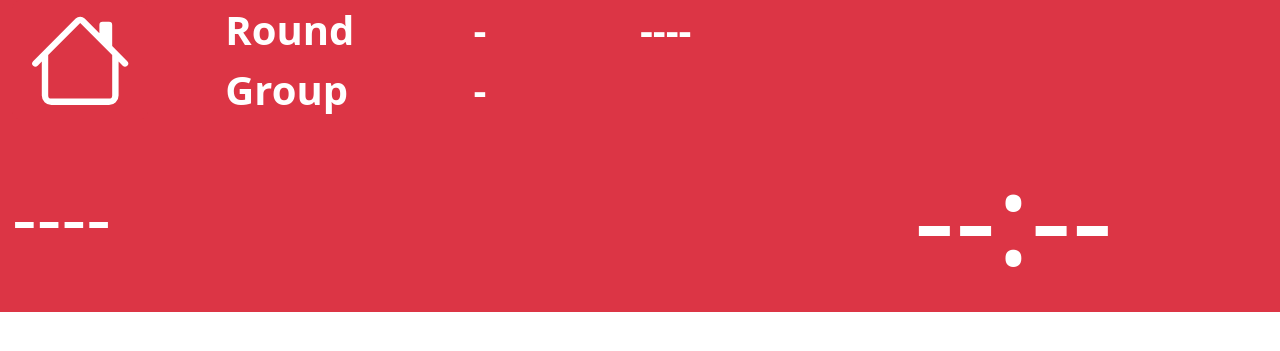
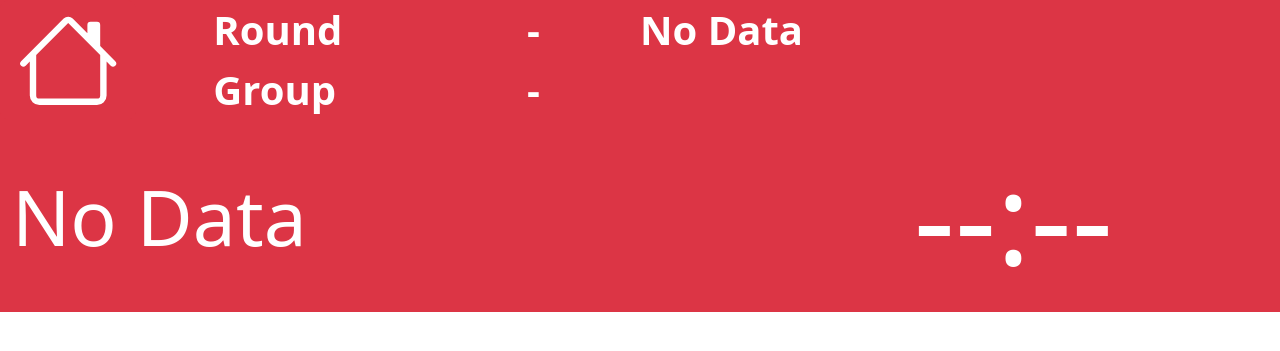
Before and after one commit to paul4477/f3k-cloud-run, a Flask app: page /event/1 in a window 1280 px wide. Shown: the top 351 px of the page. Run offline with Flask 3, Linux system fonts and the light colour scheme.

Commit message:
fixed some layout and json parsing

```diff
--- a/templates/event_viewer.html
+++ b/templates/event_viewer.html
@@ -11,9 +11,9 @@
      const bigTime = document.getElementById('bigTime');
 
     eventSource.addEventListener("state", (event) => {
-      console.log(event);
+      //console.log(event);
 
-      data = event.data;
+      data = JSON.parse(event.data);
 
       document.getElementById('bigTime').textContent = data.time_str;
       document.getElementById('roundNum').textContent = data.round_num;
@@ -32,16 +32,19 @@
           document.getElementById('groupLetter').textContent += ` (${flightNum})`;
         }
       }
-      document.getElementById('roundDescription').textContent = data.task_name;
+      document.getElementById('roundDescription').textContent = data.task_name.split("- ")[1];
       document.getElementById('sectionDescription').textContent = data.section;
 
       const roundInfoRow = document.getElementById('roundInfoRow')
       const roundTimerRow = document.getElementById('roundTimerRow')
+      const homeBtn = document.getElementById('home')
 
 
       if (data.no_fly && roundInfoRow.classList.contains('bg-success')) {
         roundInfoRow.classList.remove('bg-success');
         roundInfoRow.classList.add('bg-danger');
+        homeBtn.classList.remove('btn-success');
+        homeBtn.classList.add('btn-danger');
         roundTimerRow.classList.remove('bg-success');
         roundTimerRow.classList.add('bg-danger');
       }
@@ -49,6 +52,8 @@
         if (!data.no_fly && roundInfoRow.classList.contains('bg-danger')) {
           roundInfoRow.classList.remove('bg-danger');
           roundInfoRow.classList.add('bg-success');
+          homeBtn.classList.remove('btn-danger');
+          homeBtn.classList.add('btn-success');
 
           roundTimerRow.classList.remove('bg-danger');
           roundTimerRow.classList.add('bg-success');
@@ -77,23 +82,23 @@
 
 <div id="roundInfoRow"class="row bg-danger text-white fw-bold fs-1">
 
-  <div class="col-2">
-     <a href="{{ url_for('index')}}" id="start" class="btn btn-danger btn-lg"><svg xmlns="http://www.w3.org/2000/svg" height="8vw" fill="white" class="bi bi-house" viewBox="0 0 16 16">
+  <div class="col-2 gx-0">
+     <a href="{{ url_for('index')}}" id="home" class="btn btn-danger btn-lg"><svg xmlns="http://www.w3.org/2000/svg" height="8vw" fill="white" class="bi bi-house" viewBox="0 0 16 16">
       <path d="M8.707 1.5a1 1 0 0 0-1.414 0L.646 8.146a.5.5 0 0 0 .708.708L2 8.207V13.5A1.5 1.5 0 0 0 3.5 15h9a1.5 1.5 0 0 0 1.5-1.5V8.207l.646.647a.5.5 0 0 0 .708-.708L13 5.793V2.5a.5.5 0 0 0-.5-.5h-1a.5.5 0 0 0-.5.5v1.293zM13 7.207V13.5a.5.5 0 0 1-.5.5h-9a.5.5 0 0 1-.5-.5V7.207l5-5z"/>
     </svg></a>
   </div>
-  <div class="col-4">
-    <div class="row"><div class="col-6">Round</div><div class="col-3 text-center" id="roundNum">-</div></div>
-    <div class="row"><div class="col-6">Group</div><div class="col-3 text-center" id="groupLetter">-</div></div>
+  <div class="col-4 gx-0">
+    <div class="row gx-0"><div class="col">Round</div><div class="col text-center" id="roundNum">-</div></div>
+    <div class="row gx-0"><div class="col">Group</div><div class="col text-center" id="groupLetter">-</div></div>
   </div>
-<div class="col-3">
-    <div class="row" id="roundDescription">----</div>
+<div class="col-6">
+    <div class="row" id="roundDescription">No Data</div>
   </div>
 
 </div>
 
     <div id="roundTimerRow" class="row bg-danger text-white align-items-center">
-      <div class="col-7 gy-0" style="font-size: 6vw" id="sectionDescription">----</div>
+      <div class="col-7 gy-0" style="font-size: 6vw" id="sectionDescription">No Data</div>
       <div id="bigTime" class="col-5 text-center fst-normal gy-0" style="font-size: 10vw">--:--</div>
     </div>
 
```
